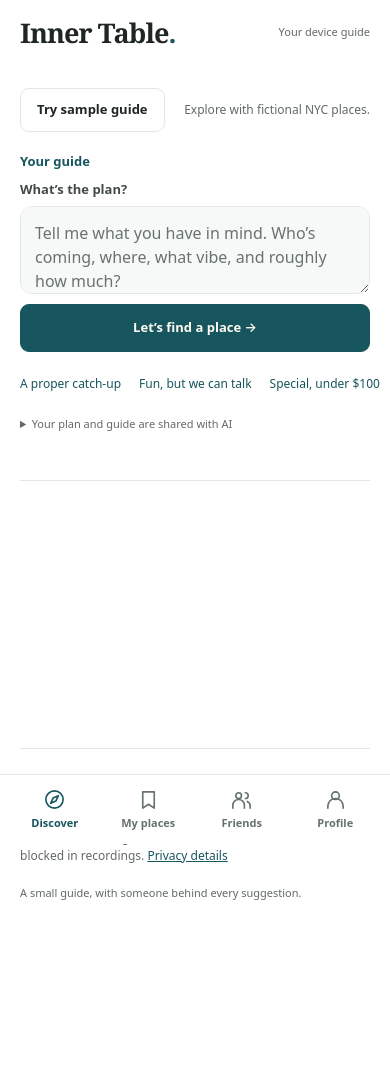
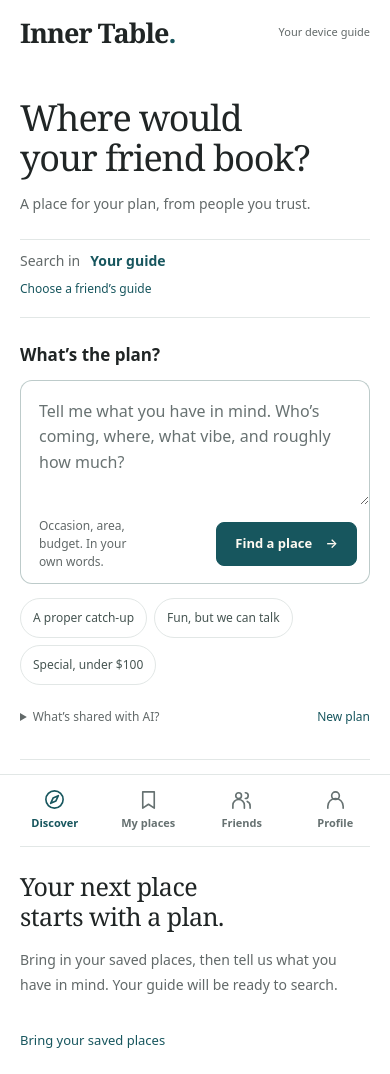
Before and after one commit to building-with-ai-f26/wj2394-sandbox, a plain HTML site: page docs/prototype/index.html in a window 390 px wide. Shown: the top 1074 px of the page. Before the commit the page ends 1000 px from the top, so only its background shows below. Drawn offline with Linux system fonts and the light colour scheme; no server answers.

Commit message:
Refine planning and shortlist design for review

```diff
--- a/docs/prototype/app.js
+++ b/docs/prototype/app.js
@@ -73,14 +73,21 @@ for(const id of ['feedback-helpful','feedback-not-yet']) {
 function renderDiscover() {
   $('#demo-controls').hidden = demoMode;
   $('#demo-notice').hidden = !demoMode;
-  $('#discover-view .guide-person').hidden = demoMode;
+  $('#discover-view .guide-picker').hidden = demoMode;
   const results = $('#results');
   results.replaceChildren();
   const hasReply = planResults !== null;
+  $('#discover-view').dataset.hasResults = String(hasReply);
   $('#shortlist-feedback').hidden = !hasReply;
   results.hidden = !hasReply;
   $('#result-summary').closest('.list-heading').hidden = !hasReply;
-  $('#discover-view .hero').hidden = true;
+  $('#discover-view .hero').hidden = false;
+  $('#plan-start').hidden = hasReply;
+  const guideCount = discoverPlaces().length;
+  $('#plan-start-copy').textContent = guideCount
+    ? `Start with an occasion, a neighborhood or a craving. We’ll search ${guideCount} saved ${guideCount === 1 ? 'place' : 'places'} in ${demoMode ? 'the fictional sample guide' : friendGuide ? 'this friend’s guide' : 'your guide'}.`
+    : 'Bring in your saved places, then tell us what you have in mind. Your guide will be ready to search.';
+  $('#plan-start [data-view]').hidden = demoMode || !!friendGuide;
   $('#discover-view .method').hidden = !hasReply;
   if(!hasReply) {
     $('#result-summary').textContent = '';
@@ -121,12 +128,24 @@ function renderDiscover() {
       card.classList.add('has-photo');
     }
     const body = element('div','card-body');
-    body.append(element('p','card-source',demoMode ? 'Fictional sample guide' : friendGuide ? `From ${friendGuide.owner.display_name || friendGuide.owner.username}’s guide` : 'From your guide'));
+    const source = element('p','card-source');
+    const avatar = element('span','guide-avatar',demoMode ? 'S' : friendGuide ? (friendGuide.owner.display_name || friendGuide.owner.username).slice(0,1).toUpperCase() : 'Y');
+    avatar.setAttribute('aria-hidden','true');
+    source.append(avatar,document.createTextNode(demoMode ? 'Fictional sample guide' : friendGuide ? `Saved by ${friendGuide.owner.display_name || friendGuide.owner.username}` : 'Saved by you'));
+    body.append(source);
     const metadata = [I.categoryLabel(place.category) + (place.googleCategoryUsed ? ' (Google)' : ''), place.neighborhood, place.price === null ? '' : `~$${place.price} per person`].filter(Boolean);
     body.append(element('h3','',place.name),element('p','place-meta',metadata.join(' · ')));
-    if(place.note) body.append(element('p','note',!demoMode && friendGuide ? `${friendGuide.owner.display_name || friendGuide.owner.username}’s note · ${place.note}` : place.note));
-    if(planResults) body.append(element('p','reason',reasons.join(' ')));
-    const tags = element('div','tags');tags.append(element('span','tag',`Visit status: ${I.visitLabel(place.status)}`));place.tags.forEach(tag => tags.append(element('span','tag',((place.googleReviewTags || []).includes(tag)?'Google review hint: ':(place.inferredTags || []).includes(tag)?'Suggested: ':'') + (tag === 'conversation' ? 'good for talking' : tag))));body.append(tags);
+    if(planResults) {
+      const fit = element('div','reason');
+      fit.append(element('strong','','Why it fits'),element('p','',reasons.join(' ').replace(/^AI suggestion · /,'')));
+      body.append(fit);
+    }
+    if(place.note) {
+      const note = element('blockquote','note');
+      note.append(element('span','note-label',demoMode ? 'Sample note' : friendGuide ? `${friendGuide.owner.display_name || friendGuide.owner.username}’s note` : 'Your note'),element('p','',place.note));
+      body.append(note);
+    }
+    const tags = element('div','tags');tags.append(element('span','visit-status',`Visit status: ${I.visitLabel(place.status)}`));place.tags.forEach(tag => tags.append(element('span','tag',((place.googleReviewTags || []).includes(tag)?'Google review hint: ':(place.inferredTags || []).includes(tag)?'Suggested: ':'') + (tag === 'conversation' ? 'good for talking' : tag))));body.append(tags);
     const extra = demoMode ? null : google.extras(place);
     if(extra) {
       const details = element('details','place-more');
--- /dev/null
+++ b/docs/prototype/discover.css
@@ -0,0 +1,208 @@
+/* Planning and recommendations share one responsive workspace. */
+#discover-view {
+  --plan-surface: #f5f7f6;
+  --plan-accent: #17565e;
+}
+
+main:has(#discover-view:not([hidden])) {
+  max-width: 1200px;
+  padding-top: 48px;
+}
+
+.planning-workspace {
+  display: grid;
+  grid-template-columns: minmax(0, 390px) minmax(0, 1fr);
+  gap: 64px;
+  align-items: start;
+}
+
+.planning-pane {
+  position: sticky;
+  top: 24px;
+  min-width: 0;
+}
+
+#discover-view .hero {
+  margin-bottom: 30px;
+}
+
+#discover-view .hero h1 {
+  font: 500 42px/1.12 Georgia, 'Times New Roman', serif;
+  letter-spacing: -.03em;
+  max-width: 12ch;
+  margin-bottom: 14px;
+  text-wrap: balance;
+}
+
+#discover-view .hero > p {
+  font-size: 15px;
+  line-height: 1.6;
+  max-width: 32ch;
+}
+
+.guide-picker {
+  border-block: 1px solid var(--line);
+  padding: 12px 0;
+  margin-bottom: 28px;
+}
+
+#discover-view .guide-person {
+  display: flex;
+  flex-wrap: wrap;
+  justify-content: flex-start;
+  gap: 4px 10px;
+  margin: 0;
+  font-size: 14px;
+}
+
+.guide-caption { color: var(--muted); font-weight: 400; }
+.guide-person strong { font-weight: 600; }
+.guide-picker > .text-button { font-size: 12px; min-height: 36px; }
+#use-my-guide { font-size: 12px; min-height: 32px; margin-left: auto; }
+
+#discover-view #search-form { border: 0; padding-bottom: 0; }
+#discover-view #search-form .filters { display: block; }
+#discover-view .search-field { width: 100%; }
+#discover-view label[for=occasion] { font-size: 17px; font-weight: 600; color: var(--ink); margin-bottom: 12px; }
+
+#discover-view #occasion {
+  background: white;
+  border: 1px solid #bdcbca;
+  border-radius: 12px 12px 0 0;
+  border-bottom: 0;
+  min-height: 136px;
+  padding: 18px 18px 8px;
+  line-height: 1.6;
+  resize: vertical;
+}
+
+#discover-view #occasion:focus-visible { outline-offset: 4px; }
+
+.composer-actions {
+  display: flex;
+  justify-content: space-between;
+  align-items: center;
+  gap: 16px;
+  padding: 12px;
+  border: 1px solid #bdcbca;
+  border-top: 0;
+  border-radius: 0 0 12px 12px;
+}
+
+.composer-hint { font-size: 12px; color: var(--muted); max-width: 17ch; padding-left: 6px; }
+#discover-view #plan-send { min-height: 44px; padding-inline: 18px; border-radius: 8px; width: auto; }
+#plan-send span { margin-left: 10px; }
+
+#discover-view .examples {
+  gap: 7px;
+  margin: 14px 0 10px;
+  flex-wrap: wrap;
+  overflow: visible;
+  padding: 0;
+}
+
+#discover-view .examples button {
+  border: 1px solid var(--line);
+  border-radius: 20px;
+  padding: 8px 12px;
+  min-height: 40px;
+  font-size: 12px;
+  color: #465552;
+  text-decoration: none;
+}
+
+#discover-view .examples button:hover { background: var(--plan-surface); border-color: #97b1b0; }
+.plan-options { display: flex; gap: 18px; align-items: start; justify-content: space-between; }
+#discover-view .plan-disclosure { margin: 0; font-size: 12px; flex: 1; min-width: 0; }
+#discover-view .plan-disclosure summary { min-height: 44px; align-content: center; }
+#discover-view .plan-disclosure p { font-size: 12px; line-height: 1.65; }
+#discover-view #reset { font-size: 12px; white-space: nowrap; }
+#discover-view #plan-status { font-size: 12px; line-height: 1.6; margin: 14px 0; }
+#discover-view .demo-controls { justify-content: flex-start; gap: 0 12px; margin: 20px 0 0; border-top: 1px solid var(--line); padding-top: 10px; }
+#demo-controls .small { font-size: 12px; }
+#demo-notice { font-size: 12px; }
+
+#discover-view .plan-messages { max-height: 260px; margin-bottom: 20px; padding: 4px; }
+#discover-view .plan-message { font-size: 13px; line-height: 1.65; max-width: 96%; }
+#discover-view .plan-message.assistant { background: var(--plan-surface); }
+#discover-view .plan-message.user { background: #e8f0ef; }
+
+.recommendations-pane { min-width: 0; border-left: 1px solid var(--line); padding-left: 40px; min-height: 510px; }
+.plan-start { padding: 88px 0 36px; max-width: 36ch; }
+.plan-start h2 { font: 500 30px/1.23 Georgia, 'Times New Roman', serif; letter-spacing: -.02em; margin-bottom: 16px; text-wrap: balance; }
+.plan-start p { color: var(--muted); font-size: 14px; line-height: 1.75; }
+.plan-start .text-button { margin-top: 10px; }
+#discover-view .list-heading { margin: 0; padding-bottom: 18px; border-bottom: 1px solid var(--line); align-items: baseline; }
+#discover-view .list-heading h2 { font-size: 22px; margin-bottom: 6px; }
+#discover-view .list-heading p { font-size: 12px; line-height: 1.5; }
+#discover-view .list-heading > .text-button { font-size: 12px; white-space: nowrap; }
+
+#discover-view .card { padding: 28px 0 18px; }
+#discover-view .card.has-photo { grid-template-columns: minmax(0, 1fr) 124px; gap: 0 22px; }
+#discover-view .place-photo { grid-column: 2; grid-row: 1; width: 124px; height: 144px; border-radius: 12px; }
+#discover-view .card.has-photo .card-body { grid-column: 1; grid-row: 1; }
+#discover-view .card-source { display: flex; gap: 8px; align-items: center; font-size: 12px; color: #465552; margin-bottom: 14px; }
+.guide-avatar { display: inline-grid; place-items: center; width: 25px; height: 25px; flex-shrink: 0; border-radius: 50%; background: #e8efec; color: #335852; font-size: 12px; font-weight: 650; }
+#discover-view .card h3 { font: 600 27px/1.15 Georgia, 'Times New Roman', serif; letter-spacing: -.02em; margin-bottom: 8px; }
+#discover-view .place-meta { font-size: 12px; line-height: 1.6; }
+#discover-view .reason { color: var(--ink); margin: 18px 0 14px; font-size: 13px; line-height: 1.65; }
+#discover-view .reason strong { font-size: 12px; font-weight: 650; }
+#discover-view .reason p { margin: 3px 0 0; }
+#discover-view .note { margin: 14px 0; padding: 12px 14px; background: var(--plan-surface); border: 0; border-radius: 8px; font-size: 13px; line-height: 1.65; }
+.note-label { display: block; font-size: 12px; color: #53625e; margin-bottom: 4px; }
+#discover-view .note p { margin: 0; }
+#discover-view .tags { align-items: center; gap: 8px 12px; margin-top: 16px; }
+#discover-view .tag { font-size: 12px; }
+.visit-status { font-size: 12px; color: #354f4b; background: #edf2ef; border-radius: 4px; padding: 4px 7px; }
+#discover-view .card-bottom { padding-top: 12px; gap: 6px 16px; }
+#discover-view .card-bottom > span { font-size: 12px; flex: 1; }
+#discover-view .card-bottom a { font-size: 12px; margin-left: 0; }
+#discover-view .place-more { grid-column: 1 / -1; }
+#discover-view .method { font-size: 12px; line-height: 1.7; }
+#discover-view .shortlist-feedback { font-size: 13px; }
+#discover-view .empty { padding: 40px 0; }
+#discover-view .empty h2 { font-size: 23px; }
+
+@media (max-width: 1000px) {
+  .planning-workspace { grid-template-columns: minmax(0, 330px) minmax(0, 1fr); gap: 32px; }
+  .recommendations-pane { padding-left: 28px; }
+  #discover-view .card.has-photo { grid-template-columns: minmax(0, 1fr) 96px; gap: 0 16px; }
+  #discover-view .place-photo { width: 96px; height: 112px; }
+}
+
+@media (min-width: 761px) and (max-width: 960px) {
+  .planning-workspace { display: block; max-width: 640px; margin-inline: auto; }
+  .planning-pane { position: static; }
+  .recommendations-pane { border-left: 0; padding-left: 0; margin-top: 40px; min-height: 0; }
+  .plan-start { padding-top: 24px; }
+}
+
+@media (max-width: 760px) {
+  main:has(#discover-view:not([hidden])) { padding: 24px 20px 36px; }
+  .planning-workspace { display: block; }
+  .planning-pane { position: static; }
+  #discover-view .hero { margin: 10px 0 24px; }
+  #discover-view .hero h1 { font-size: 36px; max-width: 15ch; }
+  #discover-view .hero > p { font-size: 14px; max-width: none; }
+  .guide-picker { margin-bottom: 24px; padding-block: 10px; }
+  #discover-view #occasion { min-height: 125px; }
+  #discover-view #search-form .filters { display: block; }
+  #discover-view .examples { margin-right: 0; }
+  .recommendations-pane { border: 0; padding: 0; min-height: 0; margin-top: 32px; }
+  .plan-start { padding: 24px 0 8px; border-top: 1px solid var(--line); max-width: none; }
+  .plan-start h2 { font-size: 25px; max-width: 22ch; }
+  #discover-view .card.has-photo { grid-template-columns: minmax(0, 1fr) 100px; }
+  #discover-view .place-photo { width: 100px; height: 118px; }
+  #discover-view .card h3 { font-size: 26px; }
+  #discover-view .card-source { font-size: 12px; }
+  #discover-view .plan-messages { max-height: 240px; }
+  #discover-view[data-has-results=true] .hero h1 { font-size: 28px; max-width: none; }
+  #discover-view[data-has-results=true] .hero > p,
+  #discover-view[data-has-results=true] .examples { display: none; }
+  #discover-view[data-has-results=true] #occasion { min-height: 88px; }
+}
+
+@media (prefers-reduced-motion: no-preference) {
+  #results:not([hidden]) { animation: shortlist-reveal 180ms ease-out; }
+  @keyframes shortlist-reveal { from { opacity: .65; transform: translateY(5px); } to { opacity: 1; transform: translateY(0); } }
+}
--- a/docs/prototype/index.html
+++ b/docs/prototype/index.html
@@ -1,6 +1,6 @@
 <!doctype html>
 <html lang="en">
-<head><meta charset="utf-8"><meta name="viewport" content="width=device-width, initial-scale=1, viewport-fit=cover"><title>Inner Table. · Places from people you trust</title><link rel="stylesheet" href="style.css"><link rel="stylesheet" href="mobile.css"><script defer src="../analytics.js"></script><script defer src="matcher.js"></script><script defer src="imports.js"></script><script defer src="google.js"></script><script defer src="chat.js"></script><script defer src="accounts.js"></script><script defer src="friends.js"></script><script defer src="demo.js"></script><script defer src="app.js"></script></head>
+<head><meta charset="utf-8"><meta name="viewport" content="width=device-width, initial-scale=1, viewport-fit=cover"><title>Inner Table. · Places from people you trust</title><link rel="stylesheet" href="style.css"><link rel="stylesheet" href="mobile.css"><link rel="stylesheet" href="discover.css"><script defer src="../analytics.js"></script><script defer src="matcher.js"></script><script defer src="imports.js"></script><script defer src="google.js"></script><script defer src="chat.js"></script><script defer src="accounts.js"></script><script defer src="friends.js"></script><script defer src="demo.js"></script><script defer src="app.js"></script></head>
 <body>
 <header class="topbar"><a class="wordmark" href="./">Inner Table<span>.</span></a><nav aria-label="Main navigation">
 <button type="button" class="active" data-view="discover" aria-current="page"><svg aria-hidden="true" viewBox="0 0 24 24"><circle cx="12" cy="12" r="9"/><path d="m16 8-2.5 5.5L8 16l2.5-5.5Z"/></svg><span>Discover</span></button>
@@ -10,16 +10,21 @@
 </nav><span id="guide-mode-label" class="local-label">Your device guide</span></header>
 <main><p id="friend-access-status" class="account-status" role="status" aria-live="polite"></p><p id="account-sync" class="account-sync" role="status" aria-live="polite"></p>
 <section id="discover-view">
-<div id="demo-controls" class="demo-controls"><button id="try-demo" class="secondary" type="button">Try sample guide</button><span class="small">Explore with fictional NYC places.</span></div><div id="demo-notice" class="demo-controls" hidden><p>Fictional sample guide · Example places and details</p><button id="leave-demo" class="text-button" type="button">Use my guide</button></div>
-<div class="hero"><h1>Find your next place.</h1><p>Ask your inner circle.</p></div>
-<div class="guide-person"><span id="guide-person">Your guide</span><button id="use-my-guide" type="button" class="text-button" hidden>Back to my guide</button></div><div id="plan-messages" class="plan-messages" role="log" aria-label="Your plan conversation" aria-live="polite" hidden></div><form id="search-form"><div class="filters">
-<div class="search-field"><label for="occasion">What’s the plan?</label><textarea id="occasion" maxlength="2000" rows="2" placeholder="A catch-up in the West Village, somewhere quiet, under $80 each…"></textarea></div>
-<button id="plan-send" class="primary" type="submit">Let’s find a place →</button></div>
-<div class="examples"><button type="button" data-prompt="Dinner with a friend I haven’t seen in months">A proper catch-up</button><button type="button" data-prompt="Somewhere fun where we can still hear each other">Fun, but we can talk</button><button type="button" data-prompt="A special dinner under $100 each">Special, under $100</button><button id="reset" type="button">Reset</button></div><p id="plan-status" class="small" role="status" aria-live="polite"></p><details class="plan-disclosure"><summary>Your plan and guide are shared with AI</summary><p>Sending a plan shares your message and this guide’s notes and available Google descriptions, price ranges and review samples with our AI provider to find a fit. Keep chatting to refine it. Shift + Enter adds a new line.</p></details></form>
-<div class="list-heading"><p id="result-summary" role="status" aria-live="polite"></p><button type="button" class="text-button" data-view="places">Add your places ↗</button></div><div id="results" class="cards"></div>
+<div class="planning-workspace"><div class="planning-pane">
+<div class="hero"><h1>Where would your friend book?</h1><p>A place for your plan, from people you trust.</p></div>
+<div class="guide-picker"><div class="guide-person"><span class="guide-caption">Search in</span><strong id="guide-person">Your guide</strong><button id="use-my-guide" type="button" class="text-button" hidden>Back to my guide</button></div><button type="button" class="text-button" data-view="friends">Choose a friend’s guide</button></div>
+<div id="demo-notice" class="demo-controls" hidden><p>Fictional sample guide · Example places and details</p><button id="leave-demo" class="text-button" type="button">Use my guide</button></div>
+<div id="plan-messages" class="plan-messages" role="log" aria-label="Your plan conversation" aria-live="polite" hidden></div><form id="search-form"><div class="filters">
+<div class="search-field"><label for="occasion">What’s the plan?</label><textarea id="occasion" maxlength="2000" rows="3" placeholder="Japanese with a friend, somewhere we can talk. West Village, around $80 each…"></textarea></div>
+<div class="composer-actions"><span class="composer-hint">Occasion, area, budget. In your own words.</span><button id="plan-send" class="primary" type="submit">Find a place <span aria-hidden="true">→</span></button></div></div>
+<div class="examples" aria-label="Try a plan"><button type="button" data-prompt="Dinner with a friend I haven’t seen in months">A proper catch-up</button><button type="button" data-prompt="Somewhere fun where we can still hear each other">Fun, but we can talk</button><button type="button" data-prompt="A special dinner under $100 each">Special, under $100</button></div><p id="plan-status" class="small" role="status" aria-live="polite"></p><div class="plan-options"><details class="plan-disclosure"><summary>What’s shared with AI?</summary><p>Sending a plan shares your message and this guide’s notes and available Google descriptions, price ranges and review samples with our AI provider to find a fit. Keep chatting to refine it. Shift + Enter adds a new line.</p></details><button id="reset" class="text-button" type="button">New plan</button></div></form>
+<div id="demo-controls" class="demo-controls"><button id="try-demo" class="text-button" type="button">Try a sample guide</button><span class="small">Fictional places, for a look around.</span></div>
+</div><div class="recommendations-pane" aria-label="Place recommendations">
+<div id="plan-start" class="plan-start"><h2>Your next place starts with a plan.</h2><p id="plan-start-copy">Tell us what you have in mind. We’ll look through your guide for places that fit.</p><button type="button" class="text-button" data-view="places">Bring your saved places</button></div>
+<div class="list-heading"><div><h2>Your shortlist</h2><p id="result-summary" role="status" aria-live="polite"></p></div><button type="button" class="text-button" data-view="places">My places</button></div><div id="results" class="cards"></div>
 <div id="shortlist-feedback" class="shortlist-feedback" hidden><p>Did this shortlist help?</p><div class="actions"><button id="feedback-helpful" type="button" class="secondary">Helpful</button><button id="feedback-not-yet" type="button" class="secondary">Not yet</button></div><p id="shortlist-feedback-status" class="small" role="status"></p></div>
 <details class="method"><summary>A little more about your shortlist</summary><p>Suggestions use recorded occasion tags, neighborhood, and an optional all-in budget estimate. Both “fun” and “good for talking” must match when you ask for both. Unknown prices are excluded from budget searches. Imported places appear automatically, including uncategorized pins. Suggested tags from notes and list keywords are labeled as inferred. Saved-list suggestions and personal endorsements are shown separately. You can edit statuses or hide any place anytime. Visit status, personal notes, and neighborhood are optional. Visit status is shown on each card; unknown details stay unknown.</p><p>Browsing uses keyword rules. The plan conversation uses AI when configured and may make mistakes. AI reasons use your notes, recorded details, and labeled review hints. Confirm important requirements with the venue. It cannot verify dietary needs, accessibility, current prices, opening hours, or booking availability. When available, Google details and a small review sample add context to your saved places.</p></details>
-</section>
+</div></div></section>
 <section id="places-view" hidden>
 <div class="page-heading"><h1>My places</h1><p>Your saved spots, ready for the next plan.</p></div>
 <p id="guide-storage-note" class="privacy-note">Your places are saved in this browser. Sign in and choose Copy to my account to use them across devices.</p><p id="storage-status" role="status" aria-live="polite"></p>
```
Also changed, not shown: 1 other file.
